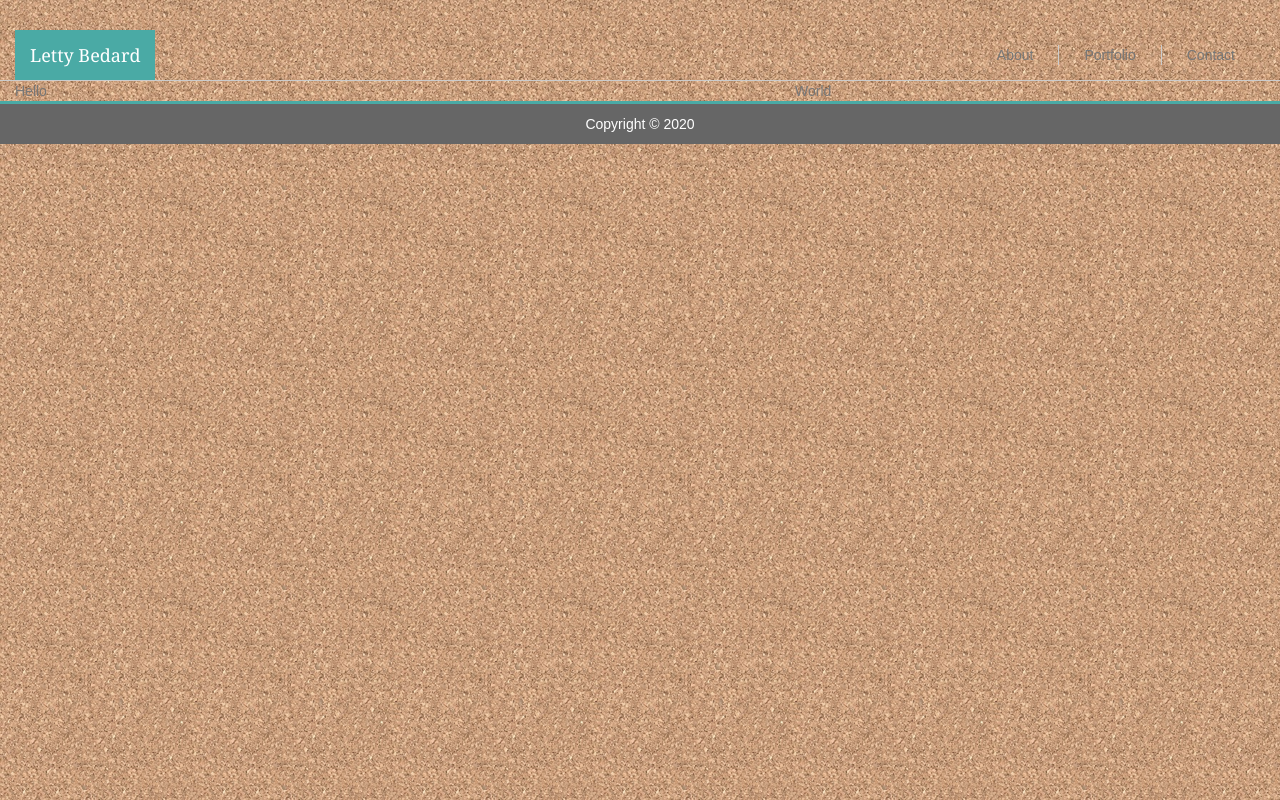
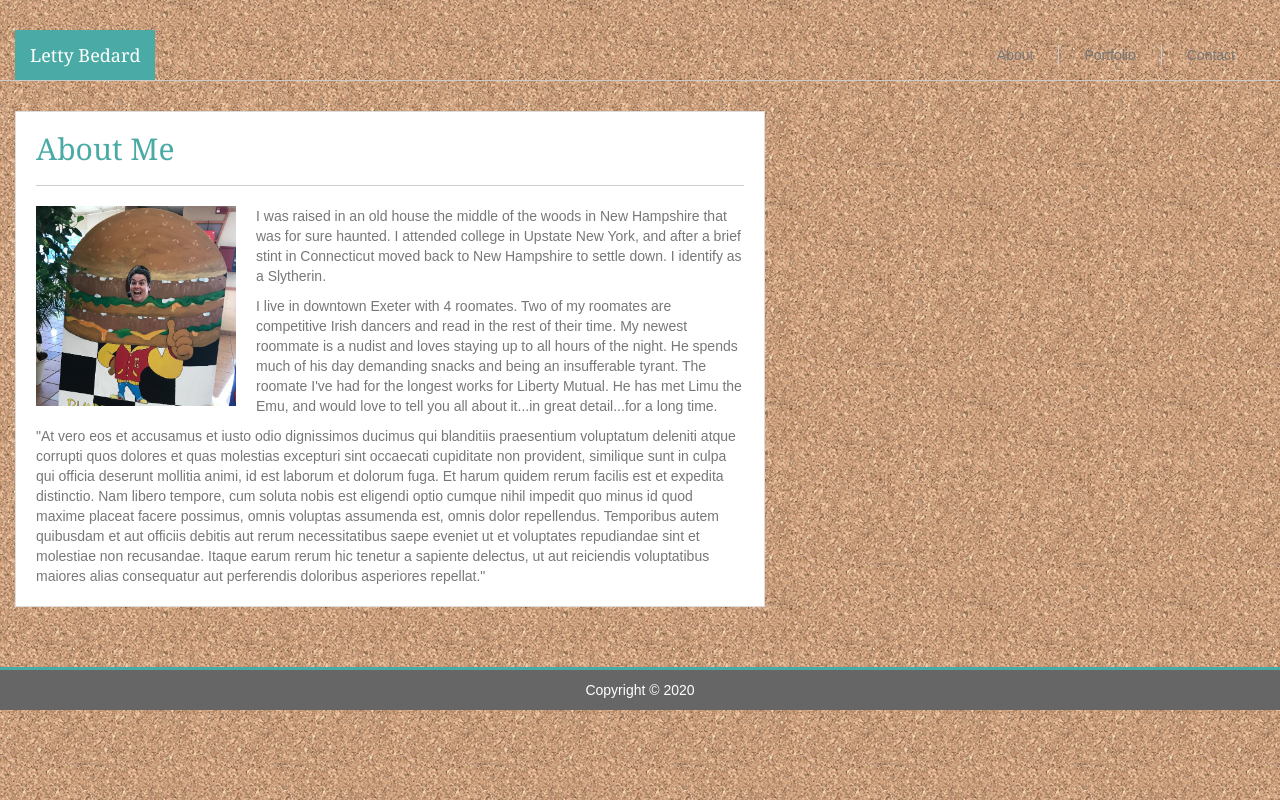
Before and after one commit to yttel/responsive-portfolio, a plain HTML site: page index.html in a window 1280 px wide. Drawn offline with nearby package versions, Linux system fonts and the light colour scheme; files whose address does not match are found by name.

Commit message:
index done

```diff
--- a/assets/style.css
+++ b/assets/style.css
@@ -83,15 +83,13 @@ hr.horizontalLine {
 
 div.mainPanel{
   display: flex;
-  /* justify-content: center; */
-  /* margin: 0; */
   border-top: 1px solid #cccccc;
   border-bottom: 3px solid #4aaaa5;
 }
 
 div.panelContent{
   justify-content: center;
-  width: 960px;
+  /* width: 960px; */
   background-color: #ffffff;
   border: 1px solid #dddddd;
   margin-top: 30px;
--- a/index.html
+++ b/index.html
@@ -33,7 +33,7 @@
           </a>
         </div>
 
-        <div class="navCenter">
+        <div class="navCenter"> <!--menu options-->
 
           <ul class="nav navbar-nav navbar-right smallCenter noMargin upDownMiddle">
 
@@ -56,21 +56,49 @@
             </li>
 
           </ul>
-        </div>
+        </div> <!--menu options-->
       </div>
     </nav>
 
     <div class="mainPanel noMargin"> <!--main content panel-->
-      <div class="container noMargin">
+      <div class="container noMargin"> <!--container-->
 
         <div class="row">
+          <div class="col-md-12 col-lg-8">
+            <div class="panelContent">
 
-          <div class="col-sm-8">
-            Hello
+              <h2 class="sectionContent">About Me</h2>
+
+              <hr class="dividerLine">
+
+              <div class="contentBox">
+
+                <img class="headShot" src="./assets/images/lnbHeadshot.jpg" alt="She's so much fun!">
+
+                <div class="copyContent">
+
+                  <p>
+                  I was raised in an old house the middle of the woods in New Hampshire that was for sure haunted. I attended college in Upstate New York, and after a brief stint in Connecticut moved back to New Hampshire to settle down. I identify as a Slytherin.
+                  </p>
+
+                  <p>
+                  I live in downtown Exeter with 4 roomates. Two of my roomates are competitive Irish dancers and read in the rest of their time. My newest roommate is a nudist and loves staying up to all hours of the night. He spends much of
+                  his day demanding snacks and being an insufferable tyrant. The roomate I've had for the longest works for Liberty Mutual. He has met Limu the Emu, and would love to tell you all about it...in great detail...for a long
+                  time.
+                </p>
+
+                <!--dummy text to check wrapping, write more about myself-->
+                <p>
+                  "At vero eos et accusamus et iusto odio dignissimos ducimus qui blanditiis praesentium voluptatum deleniti atque corrupti quos dolores et quas molestias excepturi sint occaecati cupiditate non provident, similique sunt in culpa qui officia deserunt mollitia animi, id est laborum et dolorum fuga. Et harum quidem rerum facilis est et expedita distinctio. Nam libero tempore, cum soluta nobis est eligendi optio cumque nihil impedit quo minus id quod maxime placeat facere possimus, omnis voluptas assumenda est, omnis dolor repellendus. Temporibus autem quibusdam et aut officiis debitis aut rerum necessitatibus saepe eveniet ut et voluptates repudiandae sint et molestiae non recusandae. Itaque earum rerum hic tenetur a sapiente delectus, ut aut reiciendis voluptatibus maiores alias consequatur aut perferendis doloribus asperiores repellat."
+                </p>
+
+                </div> <!--copy content-->
+              </div> <!--content box-->
+            </div>  <!--larger about me box-->
           </div>
 
-          <div class="col-sm-4">
-            World
+          <div class="col-lg-4">
+            <!--placeholder for spacing on larger pages -->
           </div>
 
         </div> <!--row-->
```
